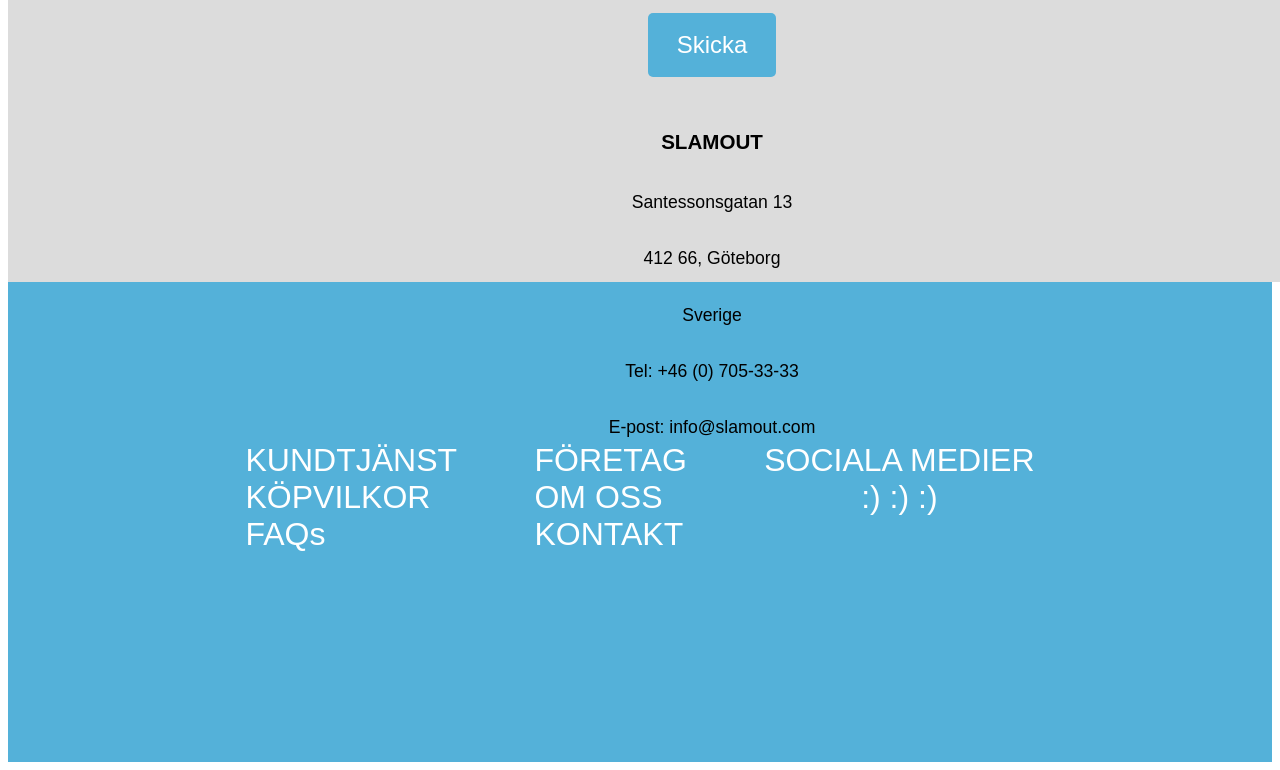
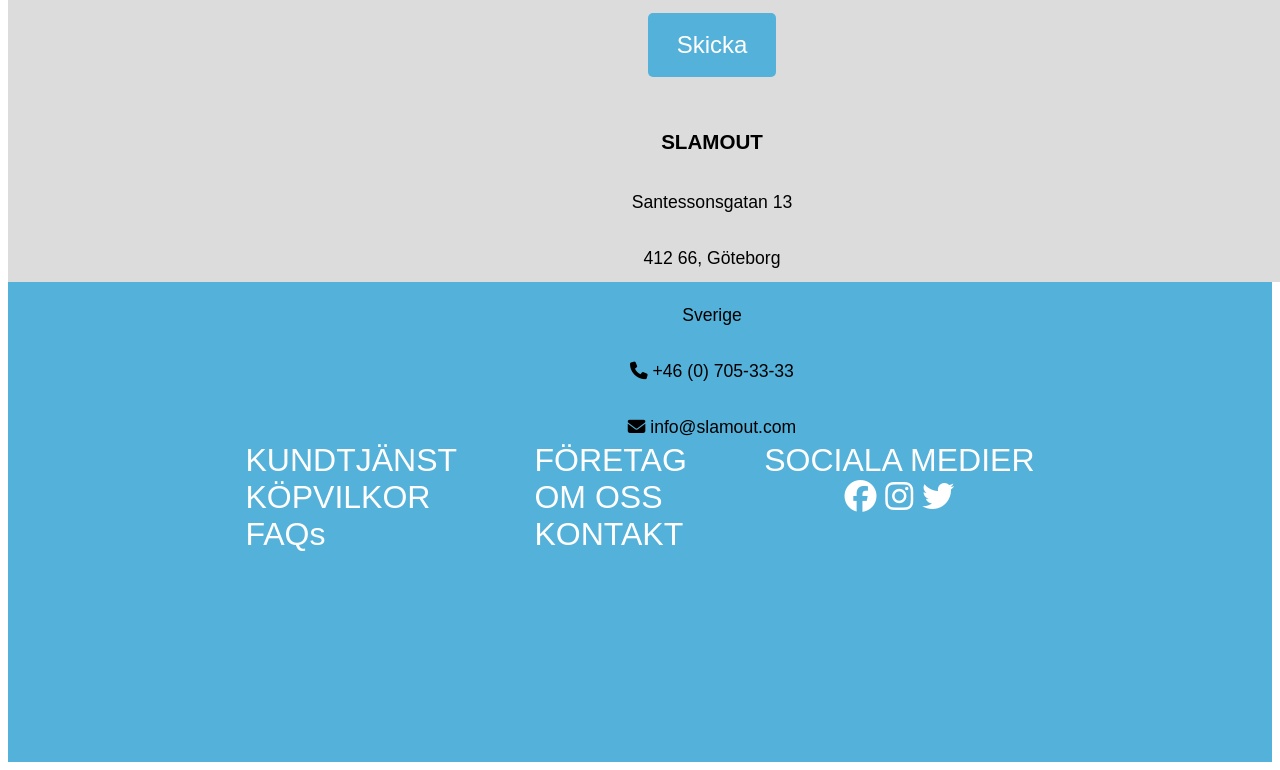
Before and after one commit to mirrenil/slamout, a plain HTML site: page kontakt.html in a window 1280 px wide. Shown: the part 842-1612 px from the top of the page. Drawn offline with Linux system fonts and the light colour scheme.

Commit message:
added icons for the contact page

```diff
--- a/kontakt.html
+++ b/kontakt.html
@@ -6,6 +6,8 @@
     <meta http-equiv="X-UA-Compatible" content="IE=edge">
     <meta name="viewport" content="width=device-width, initial-scale=1.0">
     <link rel="stylesheet" href="style.css">
+    <link rel="stylesheet" href="https://cdnjs.cloudflare.com/ajax/libs/font-awesome/4.7.0/css/font-awesome.min.css" />
+    <script src="https://kit.fontawesome.com/1b637c40fc.js" crossorigin="anonymous"></script>
     <title>SLAMOUT</title>
 </head>
 
@@ -34,8 +36,9 @@
             <p>412 66, Göteborg</p>
             <p>Sverige</p>
 
-            <p>Tel: +46 (0) 705-33-33</p>
-            <p>E-post: info@slamout.com
+            <p><i class="fas fa-phone"> </i> +46 (0) 705-33-33</p>
+
+            <p><i class="fas fa-envelope"> </i> info@slamout.com
         </div>
     </div>
 
@@ -61,10 +64,9 @@
 
         <ul class="ul-third">
             <li>SOCIALA MEDIER</li>
-            <li>
-                :) :) :)
+            <li class="icons">
+                <i class="fab fa-facebook"></i> <i class="fab fa-instagram"></i> <i class="fab fa-twitter"></i>
             </li>
-
         </ul>
     </div>
 
```
Also changed, not shown: can.html (+2 -3 lines), dress.html (+2 -3 lines), index.html (+0 -1 lines), socks.html (+2 -3 lines).
